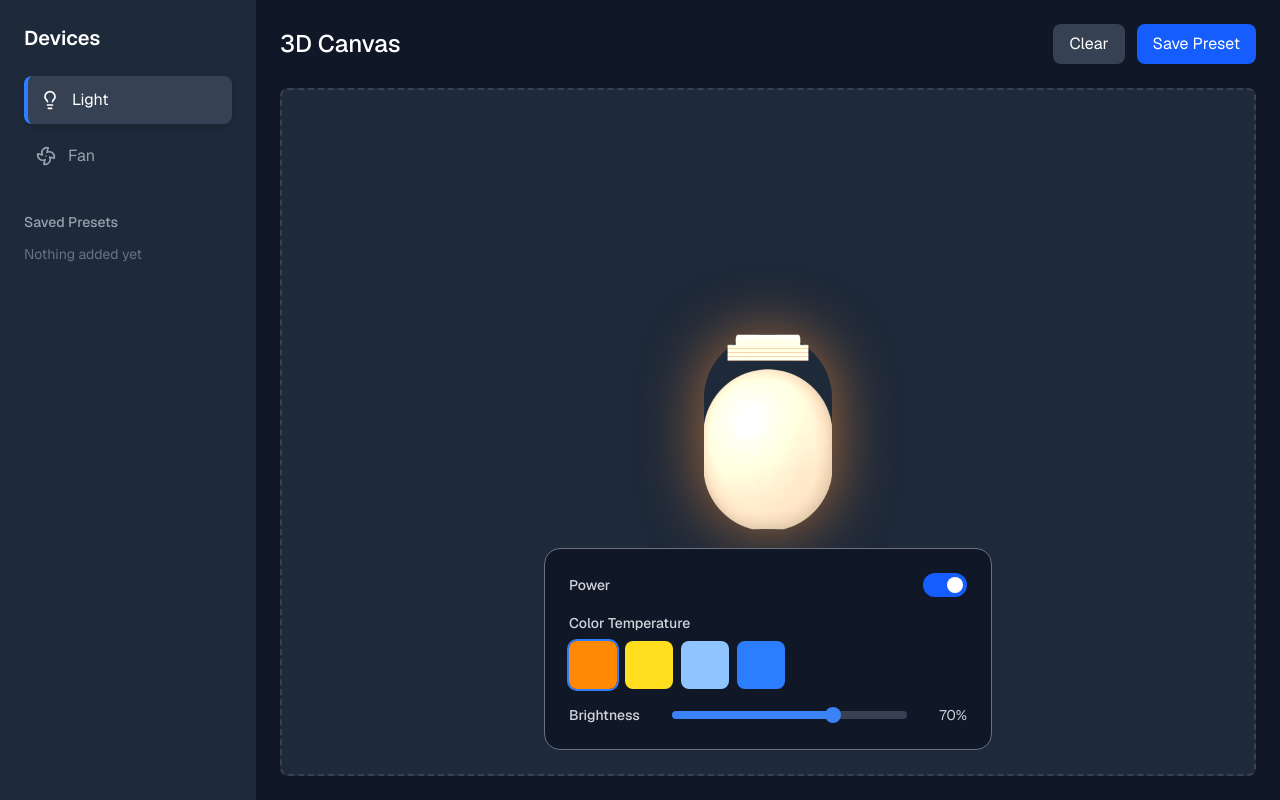
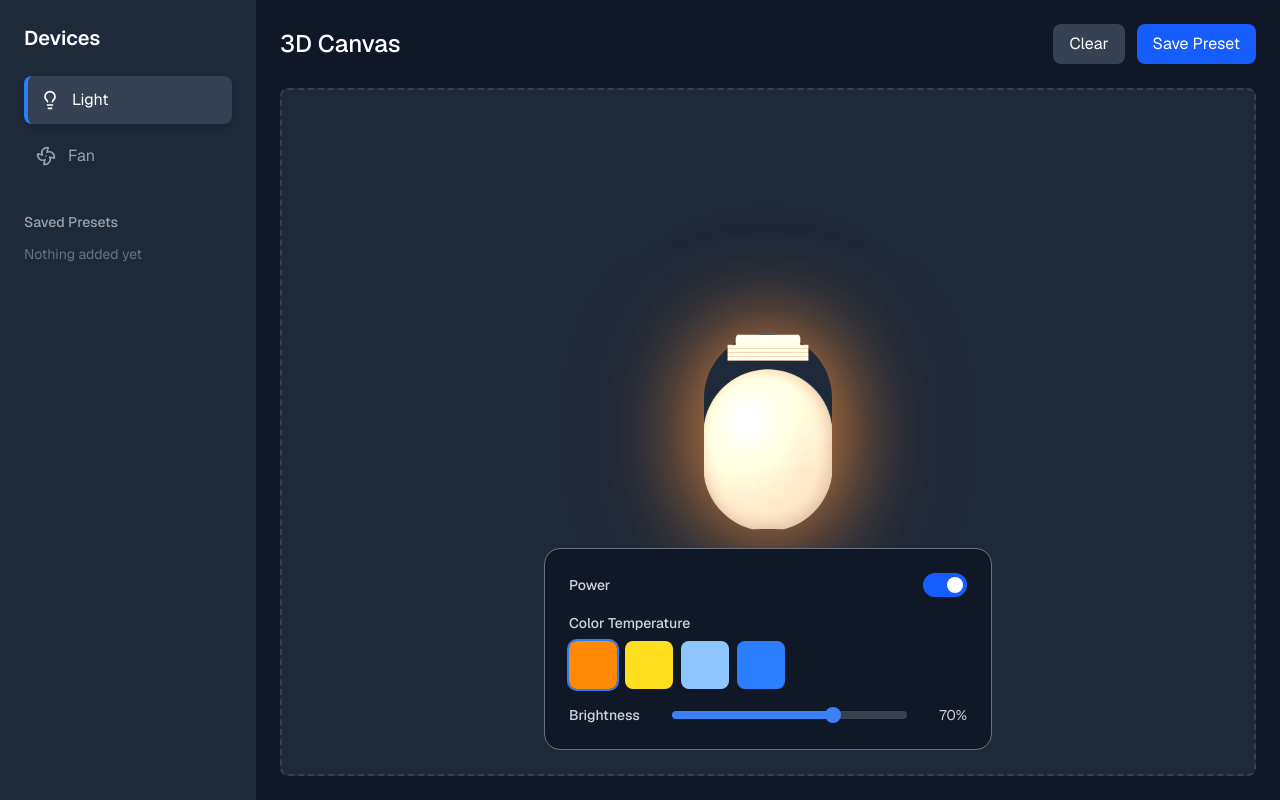
Before and after one commit to aktaruzzamanjoti97/sandbox-ollyo, a Next.js app: page / in a window 1280 px wide. Built offline with nearby package versions, Linux system fonts and the light colour scheme.

Commit message:
feat: enhance shadow effect with increased size and opacity for improved visual depth

```diff
--- a/app/page.tsx
+++ b/app/page.tsx
@@ -149,8 +149,8 @@ export default function Home() {
 
 		// Calculate shadow intensity based on brightness (0-100)
 		const shadowIntensity = brightness / 100;
-		const shadowSize = 20 + shadowIntensity * 60; // 20px to 80px
-		const shadowOpacity = 0.3 + shadowIntensity * 0.5; // 0.3 to 0.8
+		const shadowSize = 20 + shadowIntensity * 80; // 20px to 100px (more dramatic increase)
+		const shadowOpacity = 0.2 + shadowIntensity * 0.7; // 0.2 to 0.9 (brighter shadow)
 
 		// Get shadow color based on color temperature
 		let shadowColor;
@@ -172,7 +172,11 @@ export default function Home() {
 		}
 
 		return {
-			boxShadow: `0 0 ${shadowSize}px rgba(${shadowColor}, ${shadowOpacity})`,
+			boxShadow: `
+				0 0 ${shadowSize}px rgba(${shadowColor}, ${shadowOpacity}),
+				0 0 ${shadowSize * 1.5}px rgba(${shadowColor}, ${shadowOpacity * 0.6}),
+				0 0 ${shadowSize * 2}px rgba(${shadowColor}, ${shadowOpacity * 0.3})
+			`,
 		};
 	};
 
```
